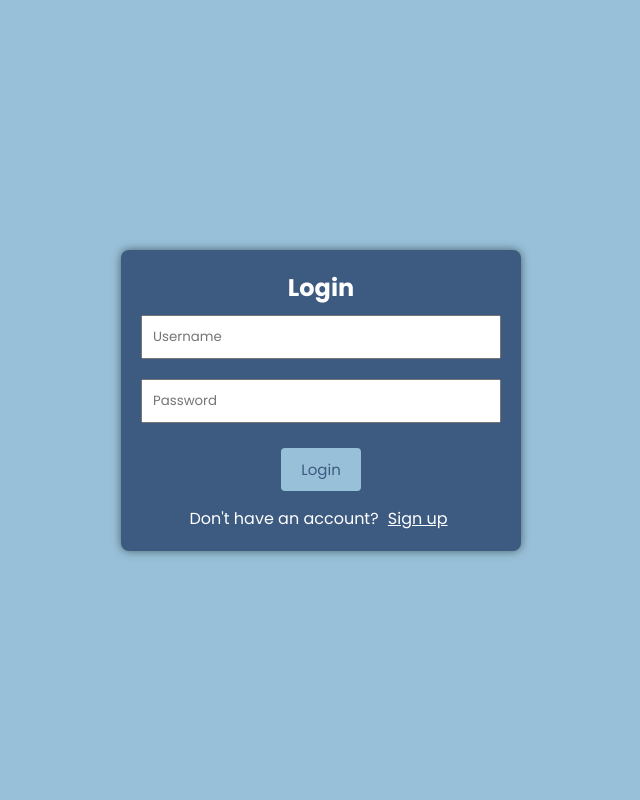
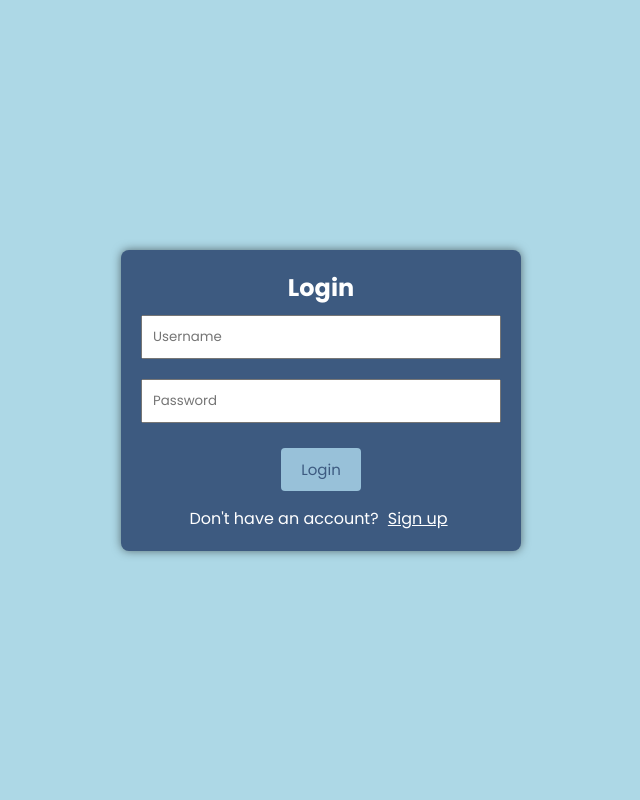
Before and after one commit to AfrahhhK/StudyPlanner, a PHP site: page /demo1.html in a window 1280 px wide. Shown: the whole page, without its empty margins (319-959 px from the left). Run offline with PHP 8.4, Linux system fonts and the light colour scheme.

Commit message:
bg color

```diff
--- a/demo1.html
+++ b/demo1.html
@@ -20,7 +20,7 @@
 
         body {
             font-family: Arial, sans-serif;
-            background-color: #98c1d9;
+            background-color: #add8e6;
             margin: 0;
             display: flex;
             align-items: center;
--- a/signup.html
+++ b/signup.html
@@ -23,7 +23,8 @@
 
         body {
             font-family: Arial, sans-serif;
-            background-color: #98c1d9;
+            background-color: #add8e6;
+            /* background-color: #98c1d9; */
             margin: 0;
             display: flex;
             align-items: center;
```
Also changed, not shown: style.css (+2 -6 lines).
